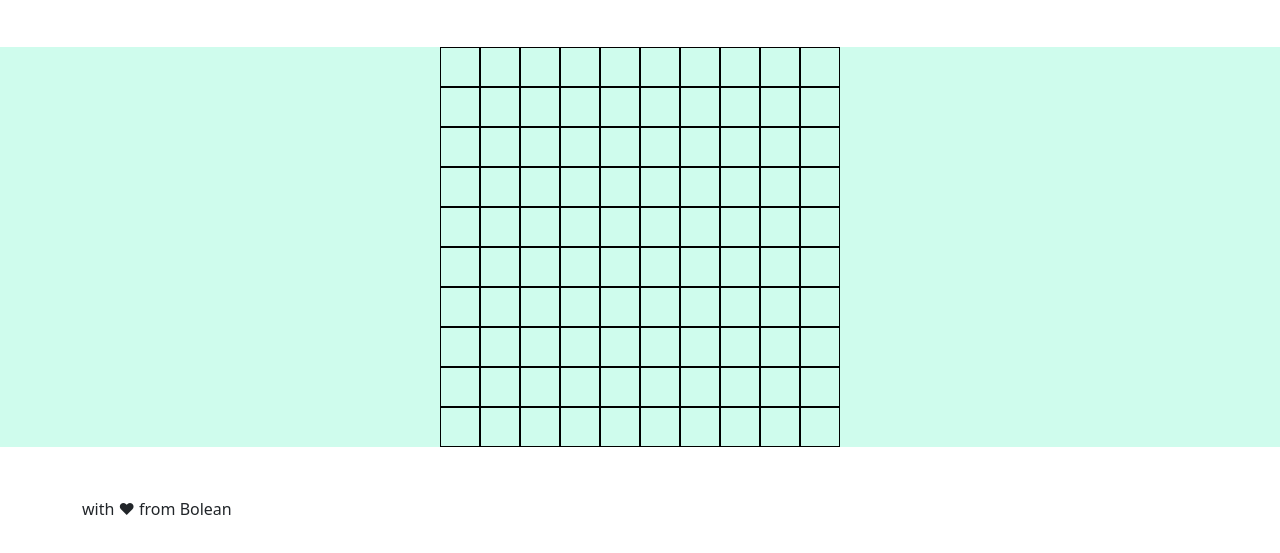
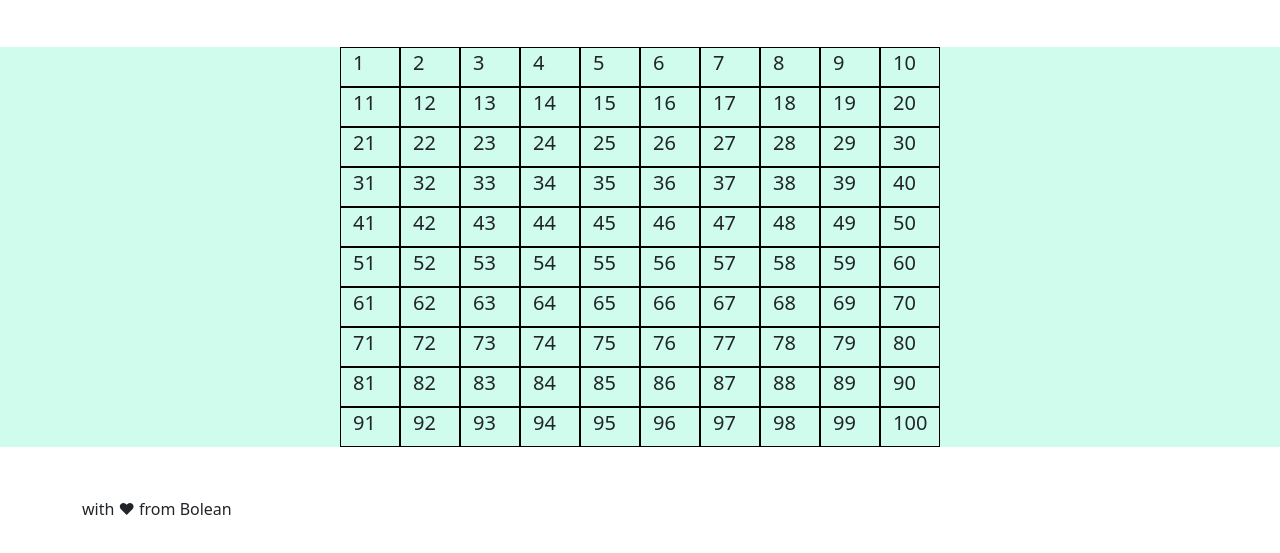
Before and after one commit to SimoneDiPrima/js-campominato-grid, a plain HTML site: page index.html in a window 1280 px wide. Both pictures are taken after a click on the button "play". Shown: the part 67-620 px from the top of the page. Drawn offline with nearby package versions, Linux system fonts and the light colour scheme.

Commit message:
milestone 3

```diff
--- a/css/style.css
+++ b/css/style.css
@@ -6,7 +6,7 @@
 }
 
 #grid{
-    width:400px;
+    width:600px;
     height:400px;
     margin: 50px auto;
 }
--- a/js/script.js
+++ b/js/script.js
@@ -10,16 +10,18 @@ const cells = 10;
 const rowCells = rows * cells ;
 
 
- buttonPlay.addEventListener(`click`, function(){
+ buttonPlay.addEventListener(`click`, function(event){
     for(let i=1;i <= rowCells ;i++){
 
         // creo l elemento div
     const cell = document.createElement(`div`);
     cell.className = `cell`;
-
+    cell.innerText = i;
 
     // appendo l elemento all interno del suo contenitore
     grid.append(cell);
     }
 }
  )
+
+//  devo creare un ciclo for che mi crei l elemento numero e me lo appenda consecutivamente dentro ogni cella
```
